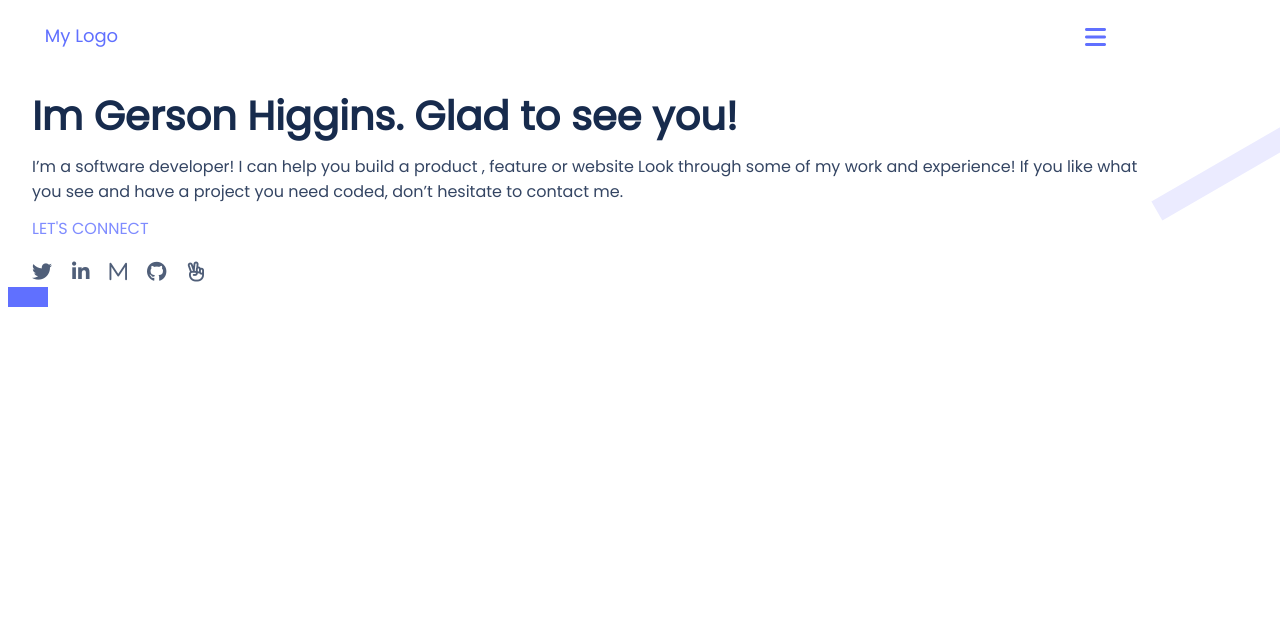
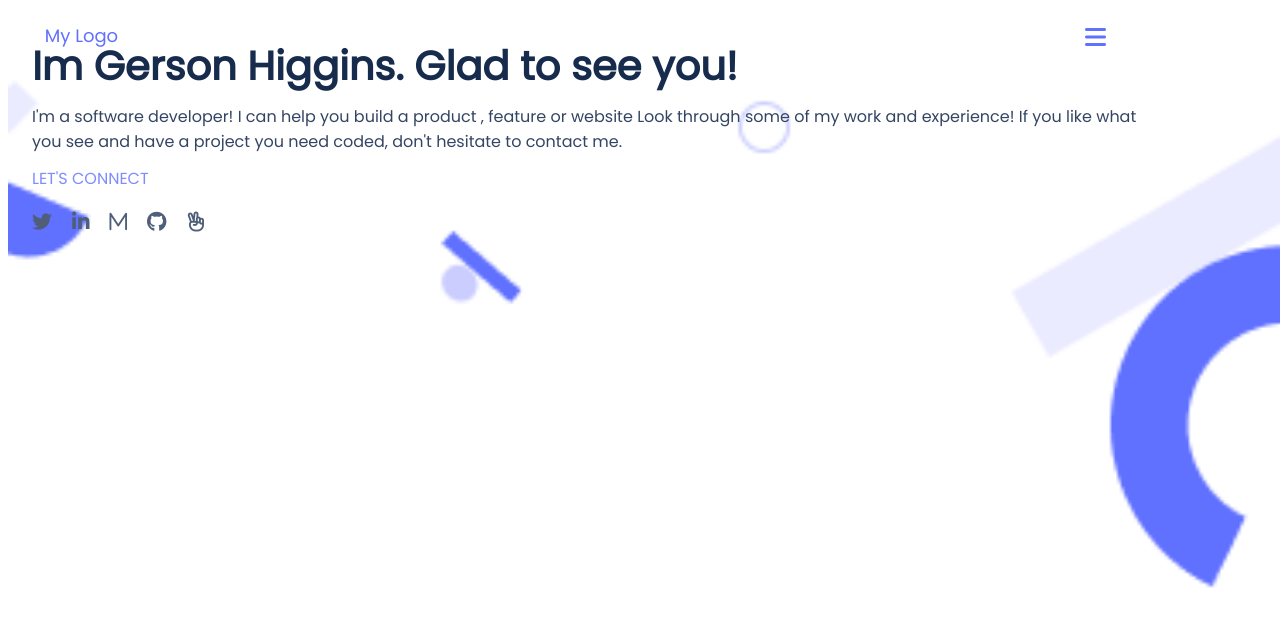
Before and after one commit to gersonhiggins/MobileLandPage, a plain HTML site: page index.html in a window 1280 px wide. Drawn offline with Linux system fonts and the light colour scheme.

Commit message:
added final changes

```diff
--- a/index.html
+++ b/index.html
@@ -10,6 +10,7 @@
     <link href='https://fonts.googleapis.com/css?family=Poppins' rel='stylesheet'>
 </head>
 <body>
+    <div class="background"><img src="./headline-mobile.png"></div>
     <div class="top">
         <div class="header">
             <p class="logo">My Logo</p>
@@ -23,9 +24,9 @@
     </div>
     <div class="intro">
         <p class="text">Im Gerson Higgins. Glad to see you!</p>
-        <p class="text2">I’m a software developer! I can help you build a product ,
+        <p class="text2">I'm a software developer! I can help you build a product ,
              feature or website Look through some of my work and experience! If you like
-             what you see and have a project you need coded, don’t hesitate to contact me.</p>
+             what you see and have a project you need coded, don't hesitate to contact me.</p>
         <p class="connect">LET'S CONNECT</p>
     </div>
     <div class="icons">
@@ -35,10 +36,7 @@
         <div class="icon4"><i class="fa-brands fa-github"></i></div>
         <div class="icon5"><i class="fa-regular fa-hand-peace"></i></div>
     </div>
-    <div class="shapes">
-        <div class="rectangle1"></div>
-        <div class="semicircle1"><div></div></div>
-    </div>
+
 
 </body>
 </html>
--- a/styles.css
+++ b/styles.css
@@ -2,9 +2,10 @@
         position: relative;
         font-family: Poppins;
         z-index: 2;
+
     }
     .text {
-        padding-top: 50px;
+        padding-top: 10 0px;
     }
     .logo {
         margin-right: 0px;
@@ -22,7 +23,7 @@
         flex-direction: row;
         justify-content: space-between;
         top: 4px;
-        background-color: white;
+
         z-index: 3;
     }
     .menuhover {
@@ -42,7 +43,6 @@
     }
     .intro {
         width: 100%;
-        z-index: 2;
     }
     .text {
         font-style: normal;
@@ -54,7 +54,7 @@
         padding-bottom: 12px;
         color: #172B4D;
         margin-bottom: 0;
-
+        z-index: 2;
     }
     .text2 {
         font-style: normal;
@@ -77,6 +77,7 @@
         color: #7F8CFF;
         padding-left: 24px;
         margin-top: 0px;
+        z-index: 2;
     }
 
     .icons {
@@ -92,31 +93,15 @@
     }
 
 
-    .shapes {
-        z-index: 1;
+
+    .background{
+        display: flex;
+        position: fixed;
+        z-index: 0;
+        width: 100%;
     }
-    .rectangle1 {
-        position: fixed;
-        width: 50%;
-        height: 22.02px;
-        left: 87%;
-        top: 5%;
-        background-color: #EBEBFF;
-        transform: rotate(-30deg);
 
+    .background img {
+        z-index: 0;
+        width: 100%;
     }
-    .semicircle1{
-        position: absolute;
-        width: 40px;
-        height: 20px;
-        background-color: white;
-
-    }
-    .semicircle1 div {
-
-        width: 40px;
-        height: 20px;
-        background-color: #6070FF;
-
-
-    }
```
Also changed, not shown: headline-mobile.png (added).
